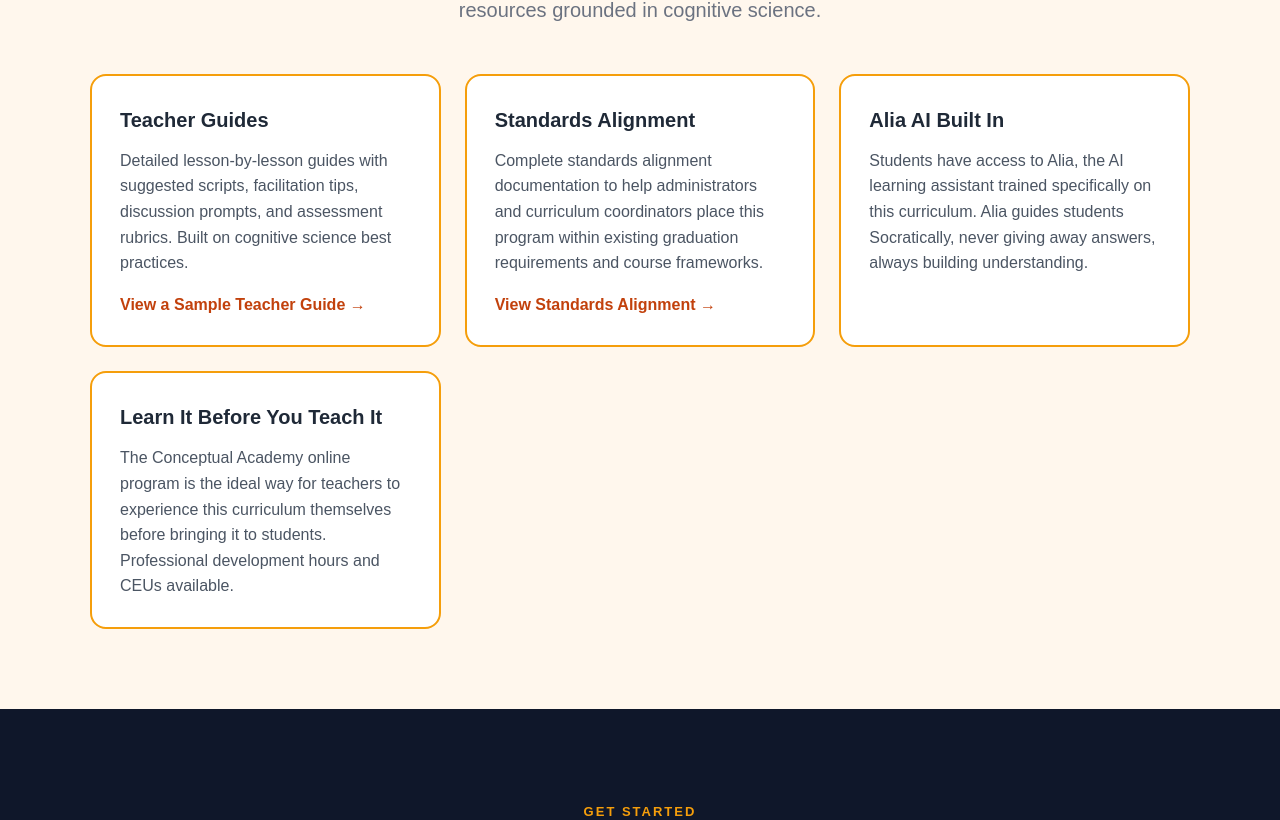
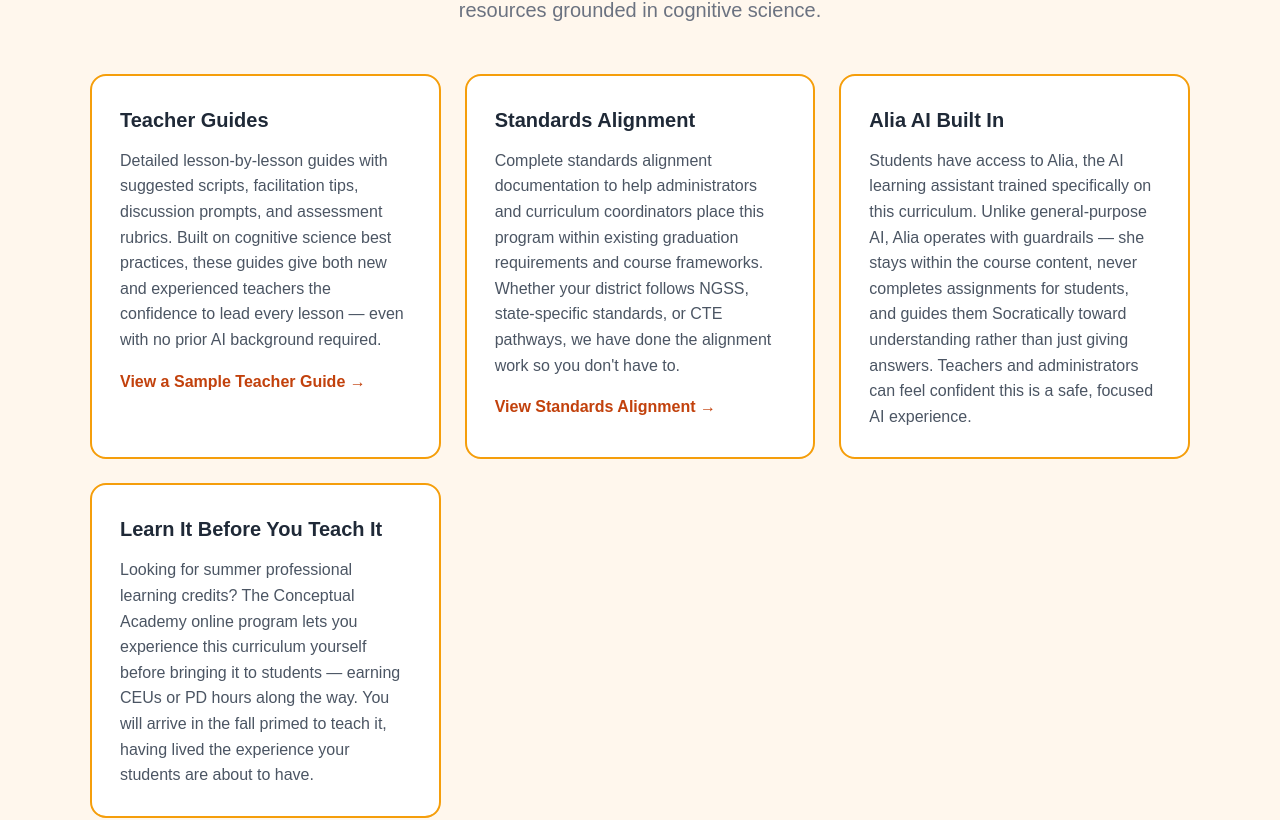
Before and after one commit to Suchocki88/UnderstandingAI.ai, a Next.js app: page /pocketlab in a window 1280 px wide. Shown: the part 2489-3309 px from the top of the page. Built offline with nearby package versions, Linux system fonts and the light colour scheme.

Commit message:
Update page.tsx

```diff
--- a/app/pocketlab/page.tsx
+++ b/app/pocketlab/page.tsx
@@ -155,7 +155,7 @@ export default function Page() {
             <div style={{ background: "#ffffff", borderRadius: 16, padding: 28, border: "2px solid #f59e0b" }}>
               <h3 style={{ fontSize: 20, margin: "0 0 12px" }}>Teacher Guides</h3>
               <p style={{ color: "#4b5563", margin: "0 0 16px" }}>
-                Detailed lesson-by-lesson guides with suggested scripts, facilitation tips, discussion prompts, and assessment rubrics. Built on cognitive science best practices.
+                Detailed lesson-by-lesson guides with suggested scripts, facilitation tips, discussion prompts, and assessment rubrics. Built on cognitive science best practices, these guides give both new and experienced teachers the confidence to lead every lesson — even with no prior AI background required.
               </p>
               <a
                 href="https://suchocki88.github.io/UAI0405TG/"
@@ -170,7 +170,7 @@ export default function Page() {
             <div style={{ background: "#ffffff", borderRadius: 16, padding: 28, border: "2px solid #f59e0b" }}>
               <h3 style={{ fontSize: 20, margin: "0 0 12px" }}>Standards Alignment</h3>
               <p style={{ color: "#4b5563", margin: "0 0 16px" }}>
-                Complete standards alignment documentation to help administrators and curriculum coordinators place this program within existing graduation requirements and course frameworks.
+                Complete standards alignment documentation to help administrators and curriculum coordinators place this program within existing graduation requirements and course frameworks. Whether your district follows NGSS, state-specific standards, or CTE pathways, we have done the alignment work so you don't have to.
               </p>
               <a
                 href="https://suchocki88.github.io/UAI0405Standards/"
@@ -185,14 +185,14 @@ export default function Page() {
             <div style={{ background: "#ffffff", borderRadius: 16, padding: 28, border: "2px solid #f59e0b" }}>
               <h3 style={{ fontSize: 20, margin: "0 0 12px" }}>Alia AI Built In</h3>
               <p style={{ color: "#4b5563", margin: 0 }}>
-                Students have access to Alia, the AI learning assistant trained specifically on this curriculum. Alia guides students Socratically, never giving away answers, always building understanding.
+                Students have access to Alia, the AI learning assistant trained specifically on this curriculum. Unlike general-purpose AI, Alia operates with guardrails — she stays within the course content, never completes assignments for students, and guides them Socratically toward understanding rather than just giving answers. Teachers and administrators can feel confident this is a safe, focused AI experience.
               </p>
             </div>
 
             <div style={{ background: "#ffffff", borderRadius: 16, padding: 28, border: "2px solid #f59e0b" }}>
               <h3 style={{ fontSize: 20, margin: "0 0 12px" }}>Learn It Before You Teach It</h3>
               <p style={{ color: "#4b5563", margin: 0 }}>
-                The Conceptual Academy online program is the ideal way for teachers to experience this curriculum themselves before bringing it to students. Professional development hours and CEUs available.
+                Looking for summer professional learning credits? The Conceptual Academy online program lets you experience this curriculum yourself before bringing it to students — earning CEUs or PD hours along the way. You will arrive in the fall primed to teach it, having lived the experience your students are about to have.
               </p>
             </div>
 
```
